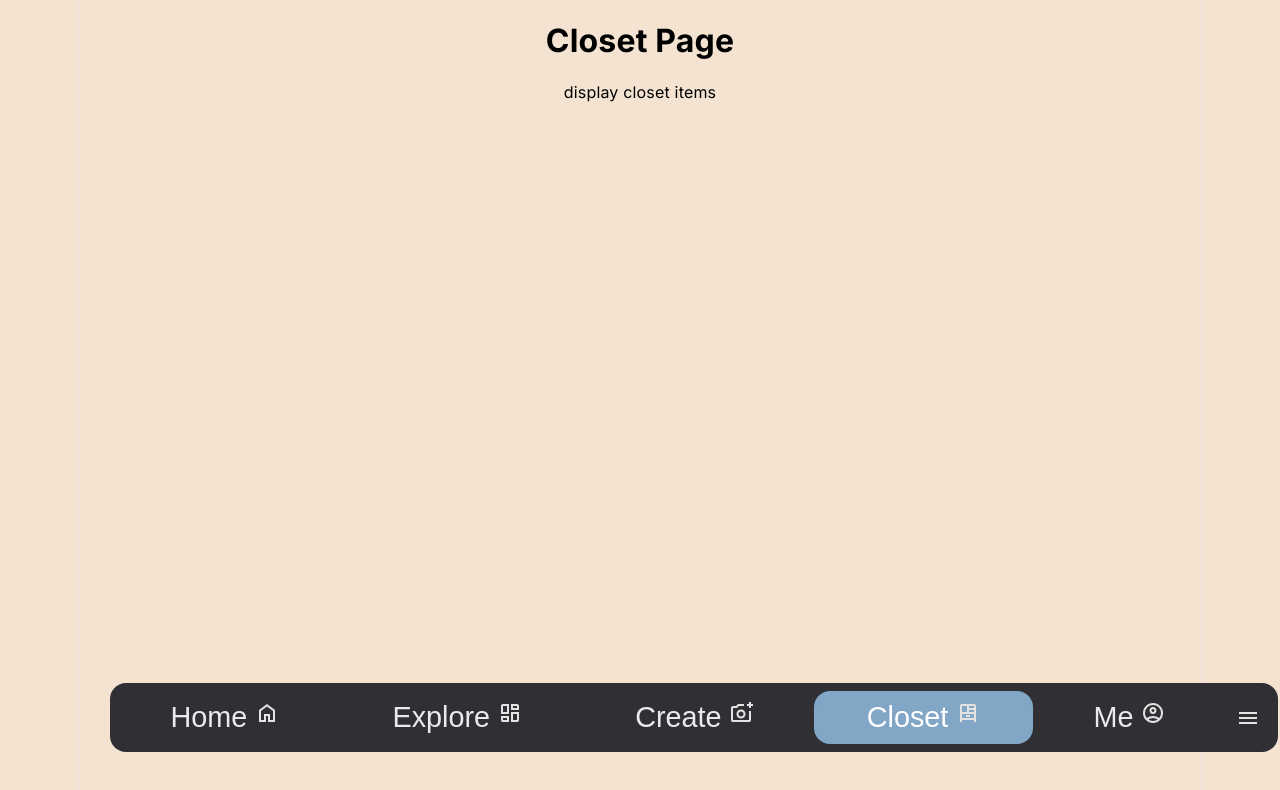
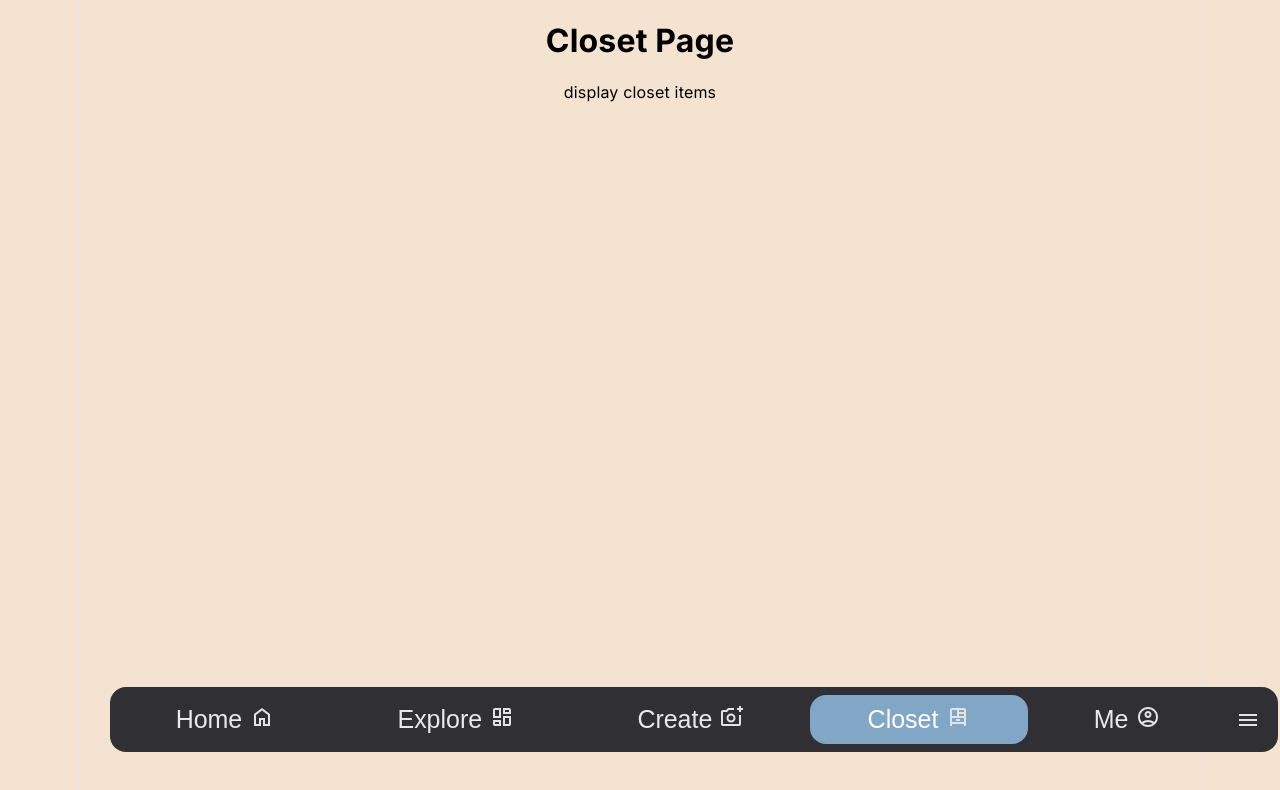
Before and after one commit to 4050FashionProject/4050FinalProject, a React (Vite) app in the folder frontend/: page /closet in a window 1280 px wide. Shown: the top 790 px of the page. Built offline with nearby package versions, Linux system fonts and the light colour scheme; no server answers; sample sign-in values are in the browser's storage.

Commit message:
fix: ui changes

```diff
--- /dev/null
+++ b/frontend/src/components/MenuPopup.jsx
@@ -0,0 +1,5 @@
+function MenuPopup() {
+  return <></>;
+}
+
+export default MenuPopup;
--- a/frontend/src/styles/NavBar.css
+++ b/frontend/src/styles/NavBar.css
@@ -3,7 +3,7 @@ nav {
     flex-direction: row;
     gap: 8px;
     border-radius: 16px;
-    font-size: 1.5em;
+    font-size: 1.3em;
     position: sticky;
     bottom: 32px;
     background-color: #303034;
```
